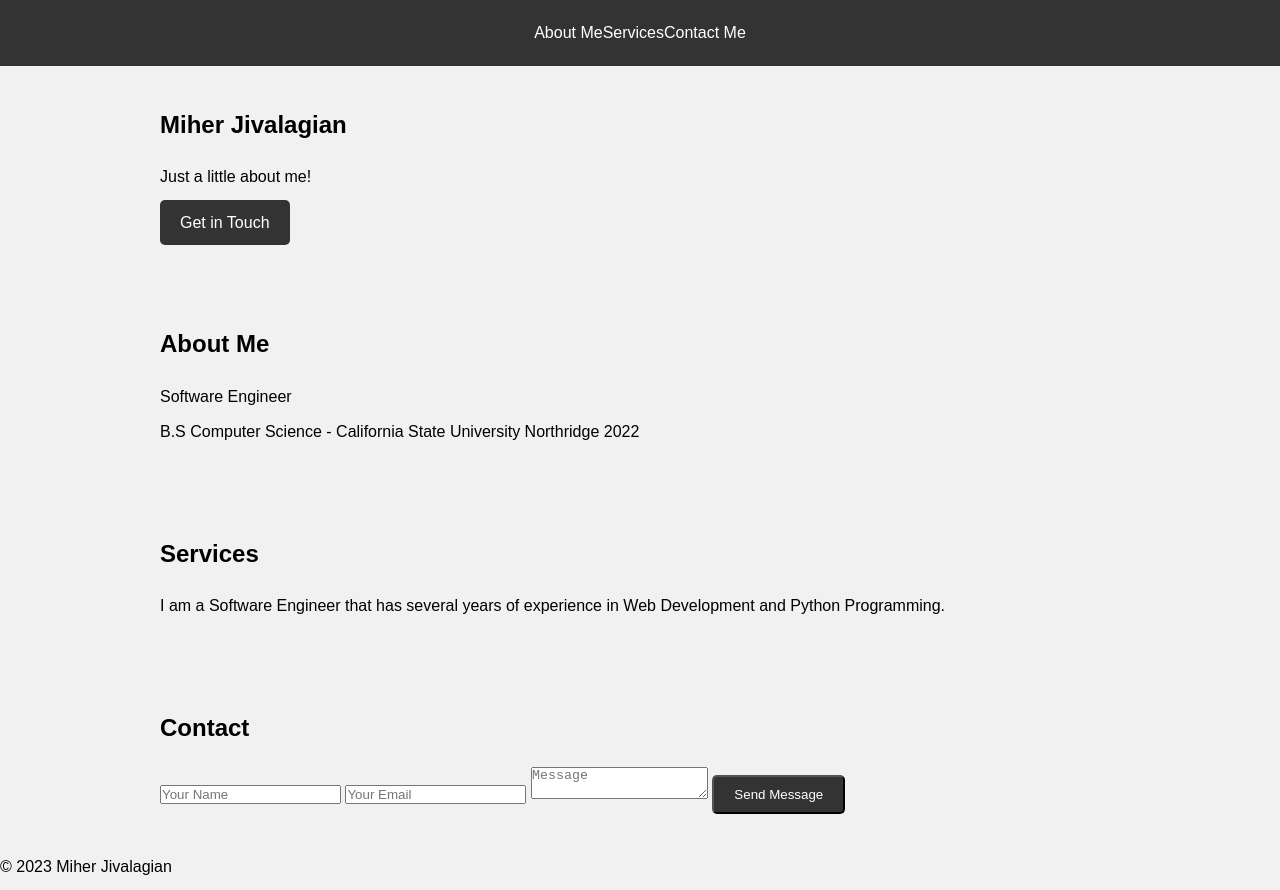
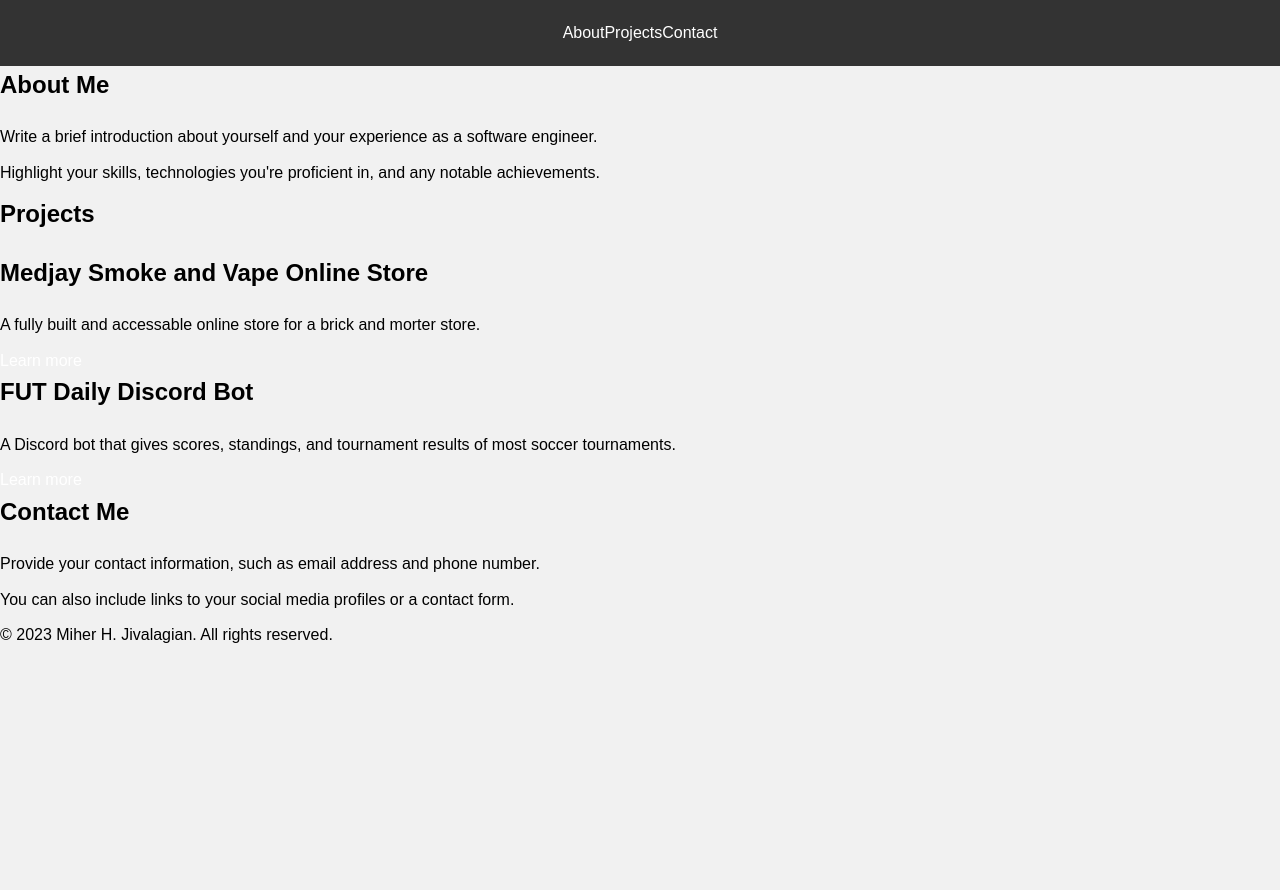
Before and after one commit to miherjivalagian/Personal-Website, a plain HTML site: page index.html in a window 1280 px wide. After the commit the page ends 800 px from the top, so only its background shows below. Drawn offline with Linux system fonts and the light colour scheme.

Commit message:
Update index.html

```diff
--- a/index.html
+++ b/index.html
@@ -3,57 +3,48 @@
 <head>
   <meta charset="UTF-8">
   <meta name="viewport" content="width=device-width, initial-scale=1.0">
-  <title>Miher Jivalagian</title>
+  <title>Software Engineer Portfolio</title>
   <link rel="stylesheet" href="styles.css">
 </head>
 <body>
   <header>
     <nav>
       <ul>
-        <li><a href="#about">About Me</a></li>
-        <li><a href="#services">Services</a></li>
-        <li><a href="#contact">Contact Me</a></li>
+        <li><a href="#about">About</a></li>
+        <li><a href="#projects">Projects</a></li>
+        <li><a href="#contact">Contact</a></li>
       </ul>
     </nav>
   </header>
 
-  <section id="hero">
-    <div class="container">
-      <h1>Miher Jivalagian</h1>
-      <p>Just a little about me!</p>
-      <a href="#contact" class="btn">Get in Touch</a>
-    </div>
+  <section id="about">
+    <h1>About Me</h1>
+    <p>Write a brief introduction about yourself and your experience as a software engineer.</p>
+    <p>Highlight your skills, technologies you're proficient in, and any notable achievements.</p>
   </section>
 
-  <section id="about">
-    <div class="container">
-      <h2>About Me</h2>
-      <p>Software Engineer</p>
-      <p>B.S Computer Science - California State University Northridge 2022</p>
+  <section id="projects">
+    <h1>Projects</h1>
+    <div class="project">
+      <h2>Medjay Smoke and Vape Online Store</h2>
+      <p>A fully built and accessable online store for a brick and morter store.</p>
+      <a href="project1.html">Learn more</a>
     </div>
-  </section>
-
-  <section id="services">
-    <div class="container">
-      <h2>Services</h2>
-      <p>I am a Software Engineer that has several years of experience in Web Development and Python Programming.</p>
+    <div class="project">
+      <h2>FUT Daily Discord Bot</h2>
+      <p>A Discord bot that gives scores, standings, and tournament results of most soccer tournaments.</p>
+      <a href="project2.html">Learn more</a>
     </div>
   </section>
 
   <section id="contact">
-    <div class="container">
-      <h2>Contact</h2>
-      <form>
-        <input type="text" placeholder="Your Name">
-        <input type="email" placeholder="Your Email">
-        <textarea placeholder="Message"></textarea>
-        <button type="submit" class="btn">Send Message</button>
-      </form>
-    </div>
+    <h1>Contact Me</h1>
+    <p>Provide your contact information, such as email address and phone number.</p>
+    <p>You can also include links to your social media profiles or a contact form.</p>
   </section>
 
   <footer>
-    <p>&copy; 2023 Miher Jivalagian</p>
+    <p>&copy; 2023 Miher H. Jivalagian. All rights reserved.</p>
   </footer>
 </body>
 </html>
```
